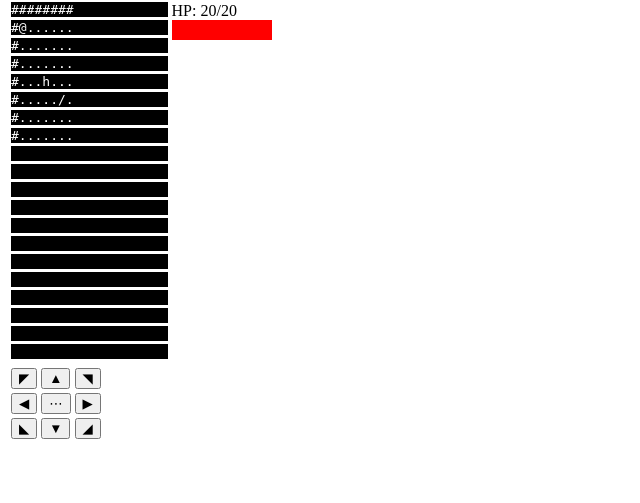
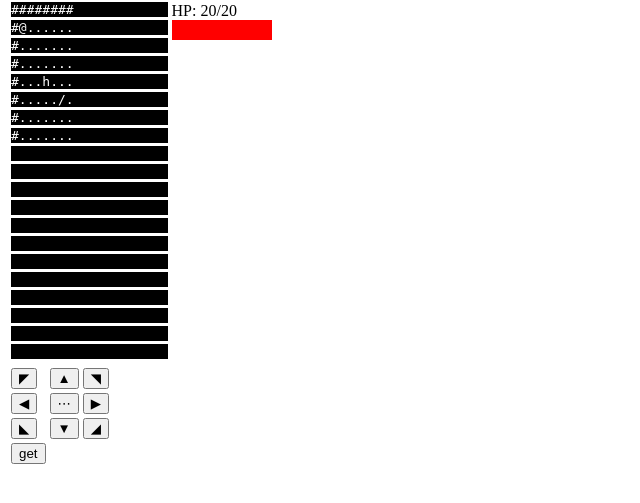
Before and after one commit to Zireael07/Flask-roguelike, a Flask app: page / in a window 1280 px wide. Shown: the part 43-546 px from the top of the page, without its empty margins (0-640 px from the left). Run offline with Flask 2, Linux system fonts and the light colour scheme.

Commit message:
new: frontend - item pickup

```diff
--- a/app.py
+++ b/app.py
@@ -10,6 +10,7 @@ from logic import constants
 from logic.player import Player
 from logic.position import Position
 from logic.renderable import RenderableComponent
+from logic.in_backpack import InBackpackComponent
 from logic.dead_component import DeadComponent
 from logic import arenamap
 
@@ -30,6 +31,9 @@ def data_to_redraw():
             # skip
             continue
         if game_vars.world.has_component(ent, DeadComponent):
+            # skip
+            continue
+        if game_vars.world.has_component(ent, InBackpackComponent):
             # skip
             continue
         # draw
@@ -101,15 +105,19 @@ def move(x=None, y=None):
     position=data['position'], console=data['console'], style=arenamap.map_style, messages=data['messages'], stats=data['fighter'])})
 
 
-    # messages
-    if len(game_vars.messages) <= constants.NUM_MESSAGES:
-        messages = game_vars.messages
-    else:
-        # slicing
-        messages = game_vars.messages[-constants.NUM_MESSAGES:]
 
-    # HUD
-    fighter = game.get_stats(game_vars.world)
+@app.route('/get', methods = ["GET"])
+def get():
+    if not game.is_player_alive(game_vars.world):
+        print("Abort early, player dead")
+        # This is a crash in Flask code, but it doesn't matter as we're dead either way
+        return
+    print("Get action!")
+
+    action = {'pick_up': True}
+
+    game.act_and_update(game_vars.world, action)
+    data = data_to_redraw()
 
     return jsonify({'data': render_template('response.html',
-    position=position, console=console, style=arenamap.map_style, messages=messages, stats=fighter)})
+    position=data['position'], console=data['console'], style=arenamap.map_style, messages=data['messages'], stats=data['fighter'])})
--- a/static/keypad.js
+++ b/static/keypad.js
@@ -120,4 +120,16 @@ $( document ).ready(function() {
         });
 
     });
+    $("#get").click(function(e) {
+        console.log("Clicked get");
+        $.ajax({
+            url: "/get",
+            type: "GET",
+            success: function(response) {
+                $("#output").html(response.data);
+            }
+        });
+
+    });
+    });
 });
--- a/templates/index.html
+++ b/templates/index.html
@@ -85,6 +85,9 @@
         <td><input id="go_se" type="button" value="&#9698"> </td>
 
       </tr>
+      <tr>
+        <td><input id="get" type="button" value="get"></td>
+      </tr>
 
       </tbody>
 
```
